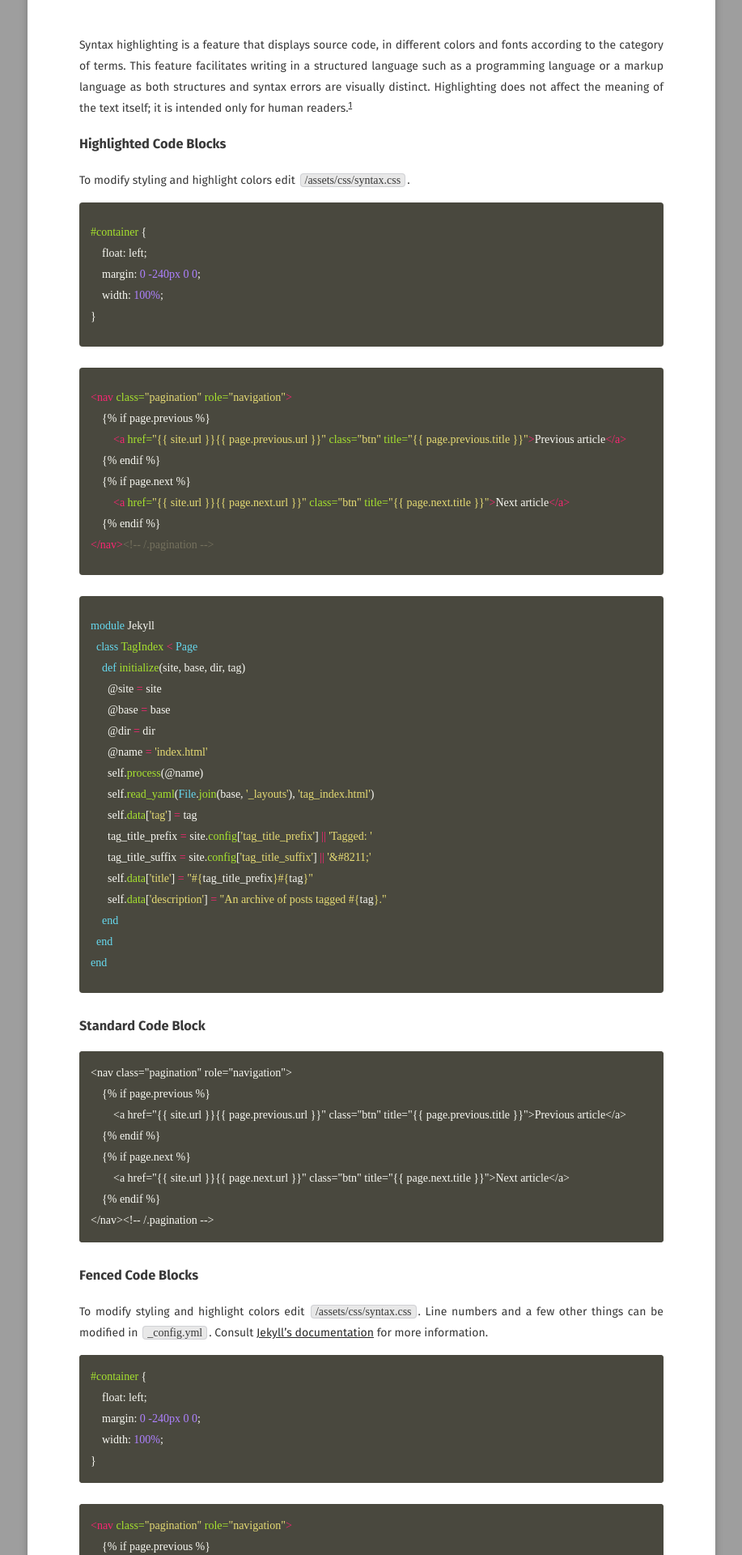
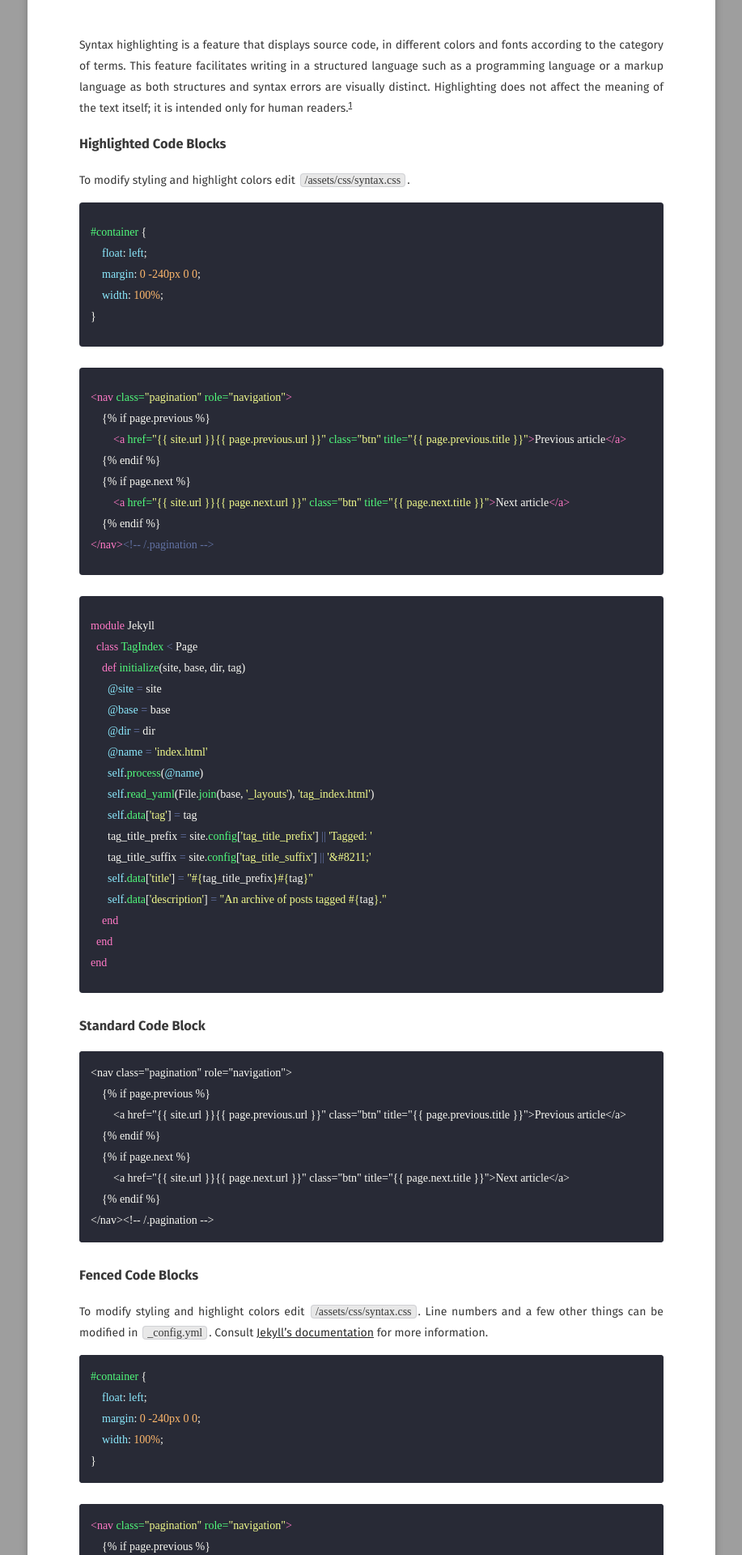
Before and after one commit to incheony/incheony.github.io, a Jekyll site: the page built from _posts/2013-08-16-code-highlighting-post.md, in a window 1280 px wide. Shown: the part 321-2241 px from the top of the page at 81% size, without its empty margins (181-1098 px from the left). Built offline with Jekyll 4.4.1, drawn with Linux system fonts in a browser that asks for light colours; some web fonts are replaced; comment, search, counter and statistics services are not loaded.

Commit message:
Update syntax.scss

```diff
--- a/_sass/syntax.scss
+++ b/_sass/syntax.scss
@@ -3,7 +3,7 @@ pre.highlight {
 }
 
 .highlight {
-	background-color: #49483e;
+	background-color: #282a36;
 	font-family: $font2;
 	@include font-size(14);
 	color: #f8f8f2;
@@ -13,64 +13,67 @@ pre.highlight {
 		margin: 0;
 		padding: 1em;
 	}
-	.lineno            { padding-right: 24px; color: lighten(#49483e,50);}
-	.hll               { background-color: #49483e}
-	.c                 { color: #75715e }                            /* Comment                     */
-	.err               { color: #960050; background-color: #1e0010 } /* Error                       */
-	.k                 { color: #66d9ef }                            /* Keyword                     */
-	.l                 { color: #ae81ff }                            /* Literal                     */
+	.lineno            { padding-right: 24px; color: lighten(#282a36,50);}
+	.hll               { color: #f1fa8c }
+	.c                 { color: #6272a4 }                            /* Comment                     */
+	/*.err               { color: #960050; background-color: #1e0010 } /* Error                       */
+	.err               { color: #f8f8f2}
+    .k                 { color: #ff79c6 }                            /* Keyword                     */
+	.l                 { color: #f8f8f2 }                            /* Literal                     */
 	.n                 { color: #f8f8f2 }                            /* Name                        */
-	.o                 { color: #f92672 }                            /* Operator                    */
+	.o                 { color: #6272a4 }                            /* Operator                    */
 	.p                 { color: #f8f8f2 }                            /* Punctuation                 */
-	.cm                { color: #75715e }                            /* Comment.Multiline           */
-	.cp                { color: #75715e }                            /* Comment.Preproc             */
-	.c1                { color: #75715e }                            /* Comment.Single              */
-	.cs                { color: #75715e }                            /* Comment.Special             */
+
+    .cm                { color: #6272a4 }                            /* Comment.Multiline           */
+	.cp                { color: #ff79c6 }                            /* Comment.Preproc             */
+	.c1                { color: #6272a4 }                            /* Comment.Single              */
+	.cs                { color: #6272a4 }                            /* Comment.Special             */
 	.ge                { font-style: italic }                        /* Generic.Emph                */
 	.gs                { font-weight: bold }                         /* Generic.Strong              */
-	.kc                { color: #66d9ef }                            /* Keyword.Constant            */
-	.kd                { color: #66d9ef }                            /* Keyword.Declaration         */
-	.kn                { color: #f92672 }                            /* Keyword.Namespace           */
-	.kp                { color: #66d9ef }                            /* Keyword.Pseudo              */
-	.kr                { color: #66d9ef }                            /* Keyword.Reserved            */
-	.kt                { color: #66d9ef }                            /* Keyword.Type                */
-	.ld                { color: #e6db74 }                            /* Literal.Date                */
-	.m                 { color: #ae81ff }                            /* Literal.Number              */
-	.s                 { color: #e6db74 }                            /* Literal.String              */
-	.na                { color: #a6e22e }                            /* Name.Attribute              */
-	.nb                { color: #f8f8f2 }                            /* Name.Builtin                */
-	.nc                { color: #a6e22e }                            /* Name.Class                  */
-	.no                { color: #66d9ef }                            /* Name.Constant               */
-	.nd                { color: #a6e22e }                            /* Name.Decorator              */
+	.go                { color: #44475a }                            /* Generic.Output              */
+    .kc                { color: #ff79c6 }                            /* Keyword.Constant            */
+	.kd                { color: #8be9fd }                            /* Keyword.Declaration         */
+	.kn                { color: #ff79c6 }                            /* Keyword.Namespace           */
+	.kp                { color: #ff79c6 }                            /* Keyword.Pseudo              */
+	.kr                { color: #ff79c6 }                            /* Keyword.Reserved            */
+	.kt                { color: #8be9fd }                            /* Keyword.Type                */
+	.ld                { color: #f8f8f2 }                            /* Literal.Date                */
+	.m                 { color: #ffb86c }                            /* Literal.Number              */
+	.s                 { color: #f1fa8c }                            /* Literal.String              */
+	.na                { color: #50fa7b }                            /* Name.Attribute              */
+	.nb                { color: #8be9fd }                            /* Name.Builtin                */
+	.nc                { color: #50fa7b }                            /* Name.Class                  */
+	.no                { color: #f8f8f2 }                            /* Name.Constant               */
+	.nd                { color: #f8f8f2 }                            /* Name.Decorator              */
 	.ni                { color: #f8f8f2 }                            /* Name.Entity                 */
-	.ne                { color: #a6e22e }                            /* Name.Exception              */
-	.nf                { color: #a6e22e }                            /* Name.Function               */
-	.nl                { color: #f8f8f2 }                            /* Name.Label                  */
+	.ne                { color: #f8f8f2 }                            /* Name.Exception              */
+	.nf                { color: #50fa7b }                            /* Name.Function               */
+	.nl                { color: #8be9fd }                            /* Name.Label                  */
 	.nn                { color: #f8f8f2 }                            /* Name.Namespace              */
-	.nx                { color: #a6e22e }                            /* Name.Other                  */
+	.nx                { color: #f8f8f2 }                            /* Name.Other                  */
 	.py                { color: #f8f8f2 }                            /* Name.Property               */
-	.nt                { color: #f92672 }                            /* Name.Tag                    */
+	.nt                { color: #ff79c6 }                            /* Name.Tag                    */
 	.nv                { color: #f8f8f2 }                            /* Name.Variable               */
-	.ow                { color: #f92672 }                            /* Operator.Word               */
+	.ow                { color: #ff79c6 }                            /* Operator.Word               */
 	.w                 { color: #f8f8f2 }                            /* Text.Whitespace             */
-	.mf                { color: #ae81ff }                            /* Literal.Number.Float        */
-	.mh                { color: #ae81ff }                            /* Literal.Number.Hex          */
-	.mi                { color: #ae81ff }                            /* Literal.Number.Integer      */
-	.mo                { color: #ae81ff }                            /* Literal.Number.Oct          */
-	.sb                { color: #e6db74 }                            /* Literal.String.Backtick     */
-	.sc                { color: #e6db74 }                            /* Literal.String.Char         */
-	.sd                { color: #e6db74 }                            /* Literal.String.Doc          */
-	.s2                { color: #e6db74 }                            /* Literal.String.Double       */
-	.se                { color: #ae81ff }                            /* Literal.String.Escape       */
-	.sh                { color: #e6db74 }                            /* Literal.String.Heredoc      */
-	.si                { color: #e6db74 }                            /* Literal.String.Interpol     */
-	.sx                { color: #e6db74 }                            /* Literal.String.Other        */
-	.sr                { color: #e6db74 }                            /* Literal.String.Regex        */
-	.s1                { color: #e6db74 }                            /* Literal.String.Single       */
-	.ss                { color: #e6db74 }                            /* Literal.String.Symbol       */
+	.mf                { color: #ffb86c }                            /* Literal.Number.Float        */
+	.mh                { color: #ffb86c }                            /* Literal.Number.Hex          */
+	.mi                { color: #ffb86c }                            /* Literal.Number.Integer      */
+	.mo                { color: #ffb86c }                            /* Literal.Number.Oct          */
+	.sb                { color: #f1fa8c }                            /* Literal.String.Backtick     */
+	.sc                { color: #f1fa8c }                            /* Literal.String.Char         */
+	.sd                { color: #f1fa8c }                            /* Literal.String.Doc          */
+	.s2                { color: #f1fa8c }                            /* Literal.String.Double       */
+	.se                { color: #f1fa8c }                            /* Literal.String.Escape       */
+	.sh                { color: #f1fa8c }                            /* Literal.String.Heredoc      */
+	.si                { color: #f1fa8c }                            /* Literal.String.Interpol     */
+	.sx                { color: #f1fa8c }                            /* Literal.String.Other        */
+	.sr                { color: #f1fa8c }                            /* Literal.String.Regex        */
+	.s1                { color: #f1fa8c }                            /* Literal.String.Single       */
+	.ss                { color: #f1fa8c }                            /* Literal.String.Symbol       */
 	.bp                { color: #f8f8f2 }                            /* Name.Builtin.Pseudo         */
-	.vc                { color: #f8f8f2 }                            /* Name.Variable.Class         */
-	.vg                { color: #f8f8f2 }                            /* Name.Variable.Global        */
-	.vi                { color: #f8f8f2 }                            /* Name.Variable.Instance      */
-	.il                { color: #ae81ff }                            /* Literal.Number.Integer.Long */
+	.vc                { color: #8be9fd }                            /* Name.Variable.Class         */
+	.vg                { color: #8be9fd }                            /* Name.Variable.Global        */
+	.vi                { color: #8be9fd }                            /* Name.Variable.Instance      */
+	.il                { color: #ffb86c }                            /* Literal.Number.Integer.Long */
 }
```
